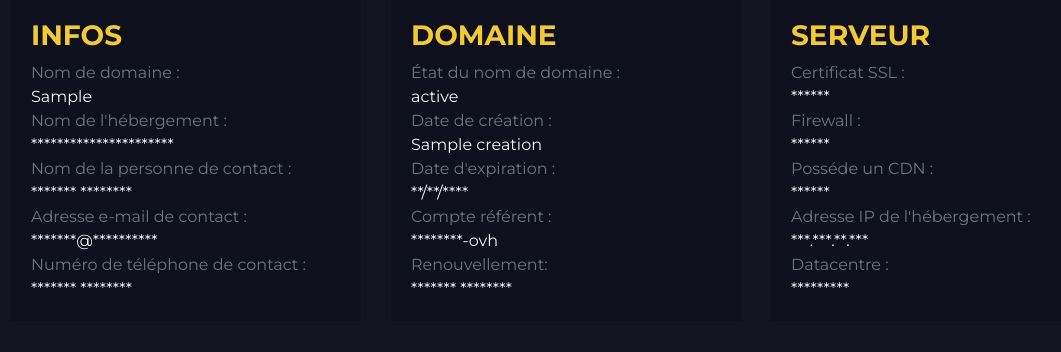
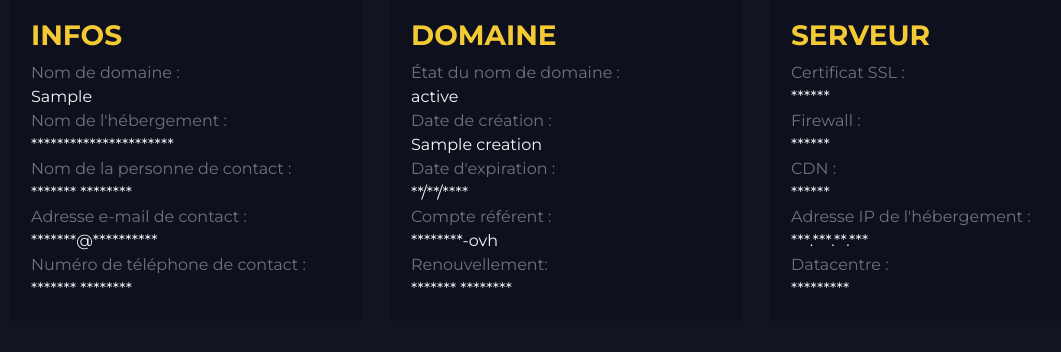
Before and after one commit to HungryNuggets/monitoring, a PHP site: template view/public/customer_detail.html.twig in a window 1280 px wide. Shown: the part 219-571 px from the top of the page, without its empty margins (74-1135 px from the left). Run offline with PHP 8.4, Linux system fonts and the light colour scheme; the template is opened without the code that fills it: most values are stand-ins (such as "Sample title", 1, 10 or a date in 2020); some libraries are stand-ins or nearby versions.

Commit message:
modifications

```diff
--- a/model/CustomerManager.php
+++ b/model/CustomerManager.php
@@ -68,7 +68,7 @@ class CustomerManager extends ManagerTable {
     // SELECT ALL CUSTOMERS
     public function selectAllCustomers(): array {
 
-        $sql = "SELECT * FROM customer ORDER BY id_customer DESC;";
+        $sql = "SELECT * FROM customer ORDER BY name_customer ASC;";
         $query = $this->db->query($sql);
 
         // IF THERE IS AT LEAST 1 RESULT
--- a/view/public/customer_detail.html.twig
+++ b/view/public/customer_detail.html.twig
@@ -112,7 +112,7 @@
                                 ******
                             {% endif %}
                         </p>
-                        <p class="text-light mb-auto"><span class="text-muted">Posséde un CDN :</span><br>
+                        <p class="text-light mb-auto"><span class="text-muted">CDN :</span><br>
                             {% if admin == "yes" %}
                                 {% if customer.server.cdn == "" %}
                                     Unknown
```
